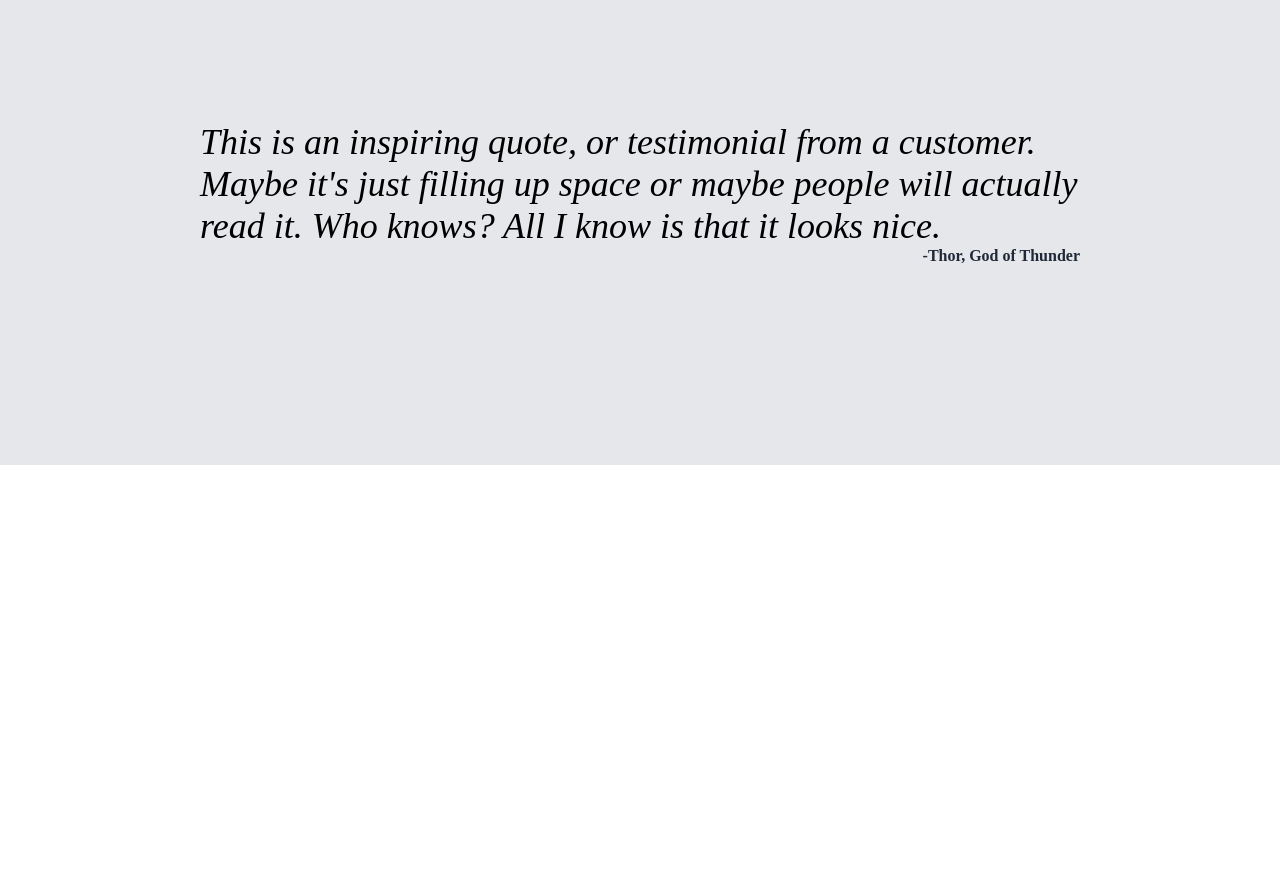
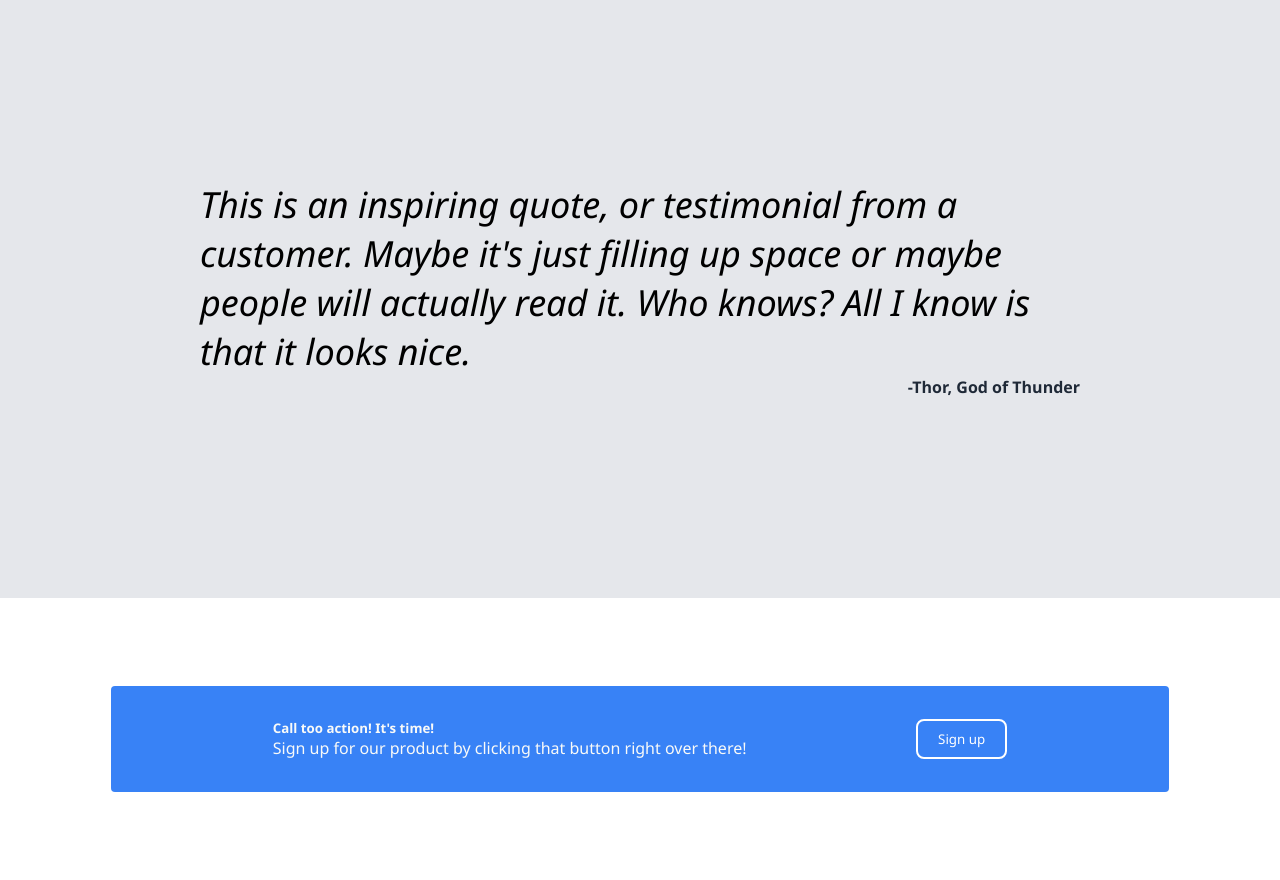
Before and after one commit to MitchMD33/LandingPage, a plain HTML site: page index.html in a window 1280 px wide. Shown: the part 860-1740 px from the top of the page. Before the commit the page ends 1325 px from the top, so only its background shows below. Drawn offline with Linux system fonts and the light colour scheme.

Commit message:
Added section 4 to index and styled section 4 in css.

```diff
--- a/index.html
+++ b/index.html
@@ -49,5 +49,20 @@
     <p class="quote">This is an inspiring quote, or testimonial from a customer. Maybe it's just filling up space or maybe people will actually read it. Who knows? All I  know is that it looks nice.</p>
     <span class="quote-author">-Thor, God of Thunder</span>
   </div>
+  <div class="sectionVI">
+    <div class="action">
+      <div>
+        <h5>
+          Call too action! It's time!
+        </h5>
+        <span>
+          Sign up for our product by clicking that button right over there!
+        </span>
+      </div>
+      <button class="action-button">
+        Sign up
+      </button>
+    </div>
+  </div>
 </body>
 </html>
--- a/style.css
+++ b/style.css
@@ -1,6 +1,7 @@
 *{
   padding: 0;
   margin: 0;
+  font-family: 'Segoe UI', Tahoma, Geneva, Verdana, sans-serif;
 }
 
 .header{
@@ -18,6 +19,7 @@
   justify-content: space-between;
   margin-left: 100px;
   margin-right: 100px;
+  padding: 10px;
 }
 
 ul{
@@ -111,4 +113,22 @@ button{
   font-weight: bold;
   align-self: flex-end;
 }
+.sectionVI{
+  padding: 88px 111px;
 }
+.action {
+  background-color: #3882f6;
+  border-radius: 4px;
+  color: #f9faf8;
+  display: flex;
+  padding: 33px 77px;
+  justify-content: space-around;
+}
+
+.action-button {
+  background-color: #3882f6;
+  color: white;
+  padding: 5px 20px;
+  border-radius: 8px;
+  border: 2px solid white;
+}
```
